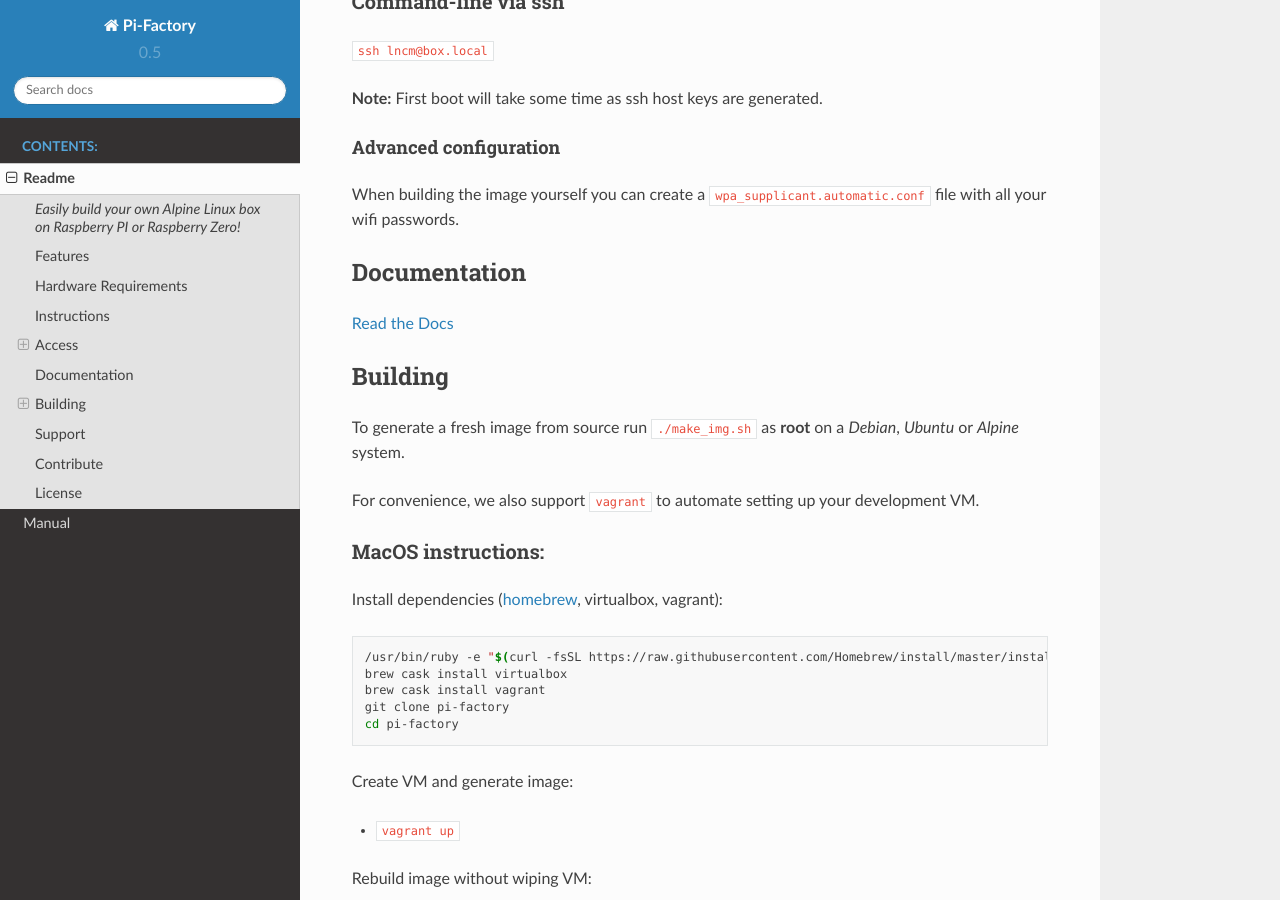
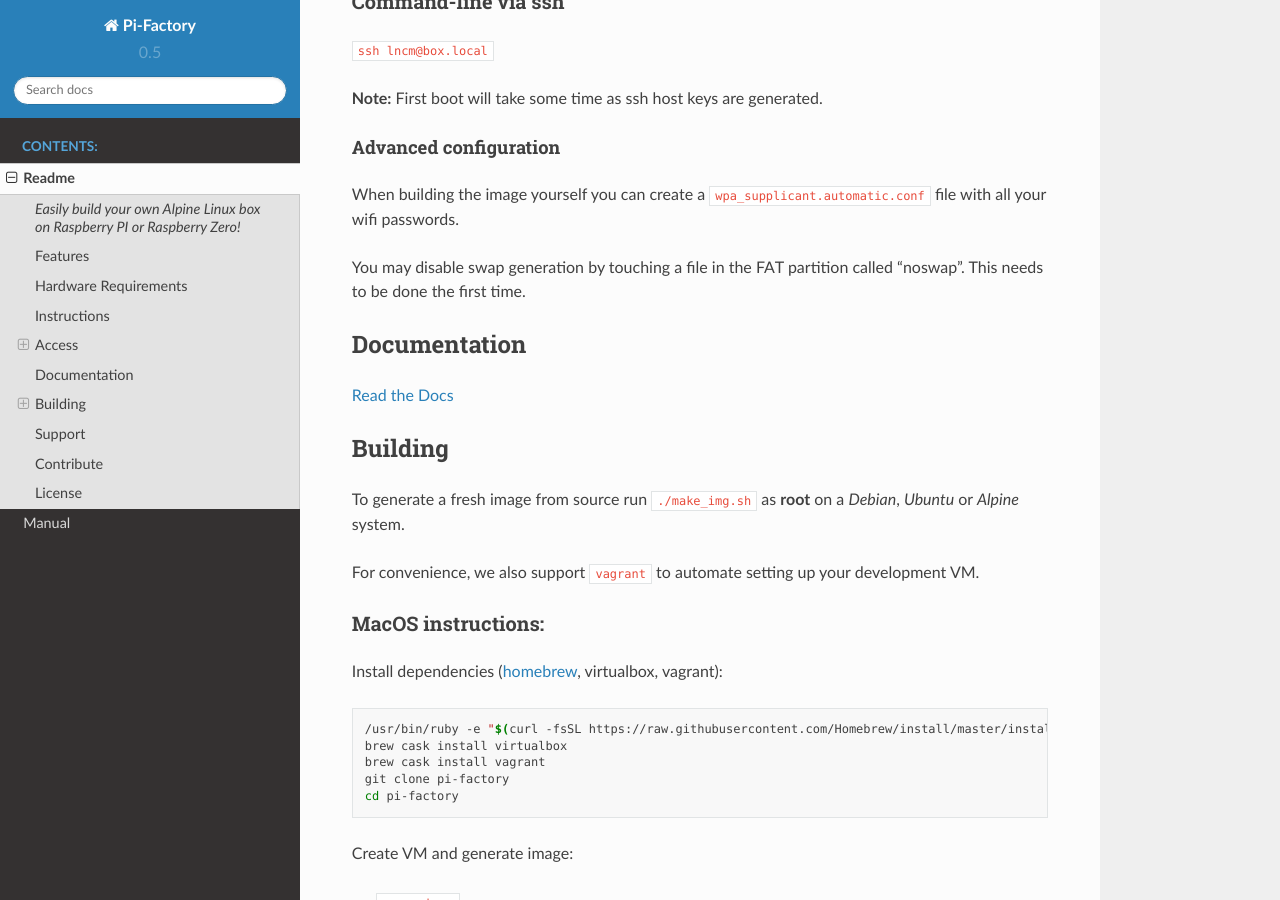
Before and after one commit to lncm/pi-factory, a Sphinx documentation site: the page built from docs/README.md, in a window 1280 px wide and 900 px high, scrolled down 1957 px. Built offline with Sphinx 7.4.7 and the Read the Docs theme 2.0.0, drawn with Linux system fonts in a browser that asks for light colours.

Commit message:
Document noswap confiugurable

````diff
--- a/docs/README.md
+++ b/docs/README.md
@@ -89,6 +89,8 @@ Access
 
 When building the image yourself you can create a ```wpa_supplicant.automatic.conf``` file with all your wifi passwords.
 
+You may disable swap generation by touching a file in the FAT partition called "noswap". This needs to be done the first time.
+
 Documentation
 -------------
 [Read the Docs](https://pi-factory.readthedocs.io/en/latest/?badge=latest)
````
Also changed, not shown: README.md (+2 -0 lines).
